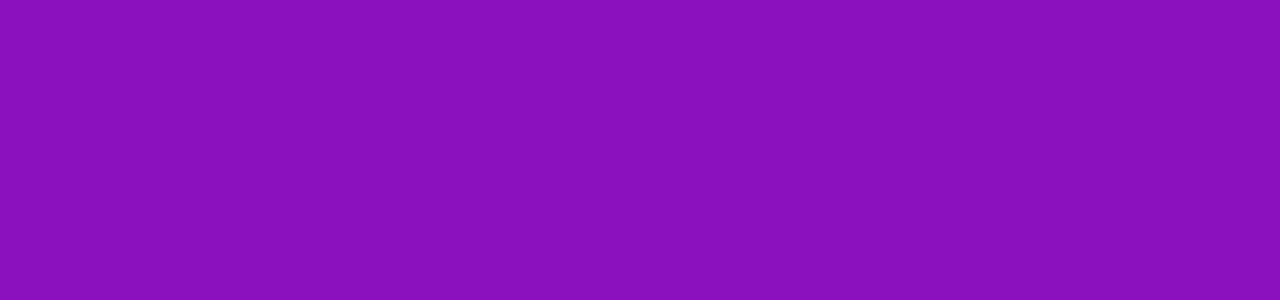
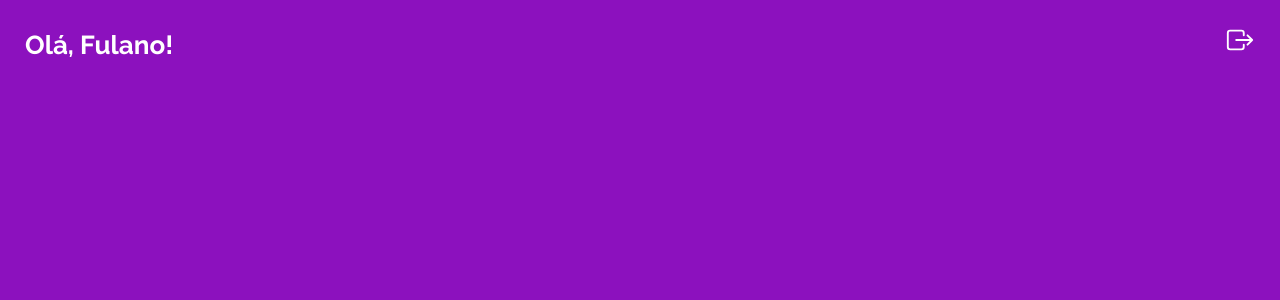
Before and after one commit to shemlouk/MyWallet_front-end, a React (Create React App) app: page /home in a window 1280 px wide. Before the commit this address had no page. Shown: the top 300 px of the page. Built offline with nearby package versions, Linux system fonts and the light colour scheme; a web font is replaced by a local one.

Commit message:
chore: add Header component and Home page route

```diff
--- a/src/App.js
+++ b/src/App.js
@@ -1,6 +1,7 @@
 import { BrowserRouter, Routes, Route } from "react-router-dom";
 import SignIn from "./pages/SignIn";
 import SignUp from "./pages/SignUp";
+import Home from "./pages/Home";
 
 const App = () => {
   return (
@@ -8,6 +9,7 @@ const App = () => {
       <Routes>
         <Route path="/" element={<SignIn />} />
         <Route path="/cadastro" element={<SignUp />} />
+        <Route path="/home" element={<Home />} />
       </Routes>
     </BrowserRouter>
   );
--- /dev/null
+++ b/src/layout/Header/index.js
@@ -0,0 +1,14 @@
+import * as S from "./style";
+
+const Header = ({ children, hideButton }) => {
+  return (
+    <S.Container>
+      <S.PageTitle>{children}</S.PageTitle>
+      <S.SignOutButton {...{ hideButton }}>
+        <ion-icon name="exit-outline"></ion-icon>
+      </S.SignOutButton>
+    </S.Container>
+  );
+};
+
+export default Header;
--- /dev/null
+++ b/src/layout/Header/style.js
@@ -0,0 +1,27 @@
+import styled from "styled-components";
+
+export const Container = styled.header`
+  height: 80px;
+  margin: 0px 25px;
+  padding-bottom: 22px;
+  display: flex;
+  align-items: flex-end;
+  justify-content: space-between;
+`;
+
+export const PageTitle = styled.h1`
+  color: white;
+  font-size: 26px;
+  font-weight: 700;
+  user-select: none;
+`;
+
+export const SignOutButton = styled.div`
+  display: ${({ hideButton }) => hideButton && "none"};
+  ion-icon {
+    width: 30px;
+    height: 30px;
+    color: white;
+    cursor: pointer;
+  }
+`;
--- /dev/null
+++ b/src/pages/Home/index.js
@@ -0,0 +1,13 @@
+import Header from "../../layout/Header";
+import Main from "../../layout/Main";
+
+const Home = () => {
+  return (
+    <>
+      <Header>Olá, Fulano!</Header>
+      <Main></Main>
+    </>
+  );
+};
+
+export default Home;
```
